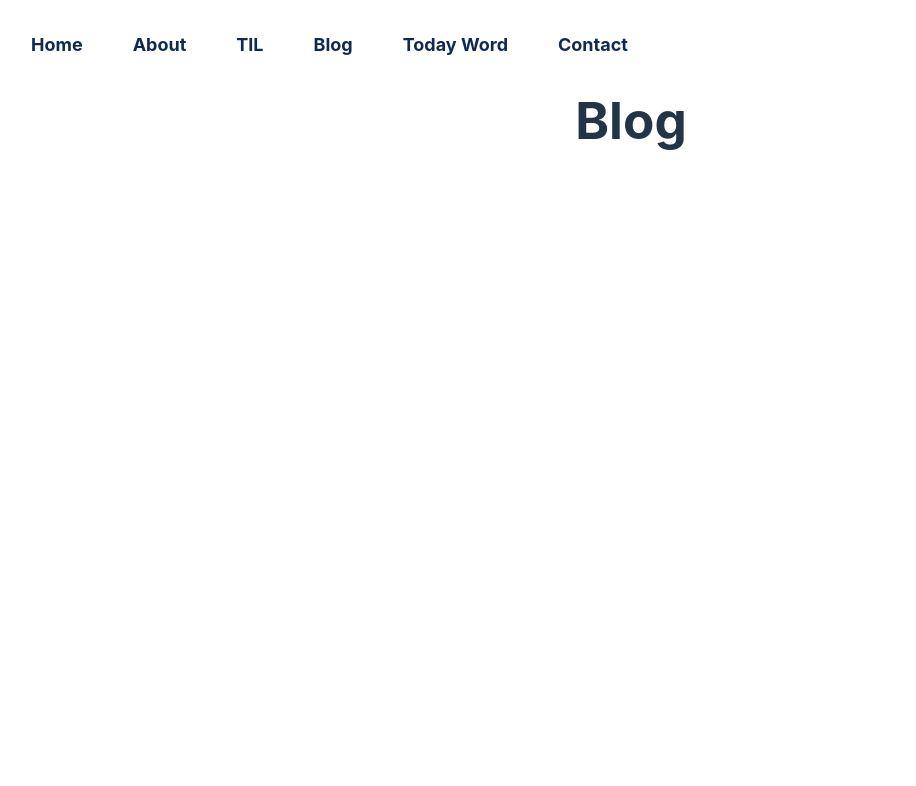
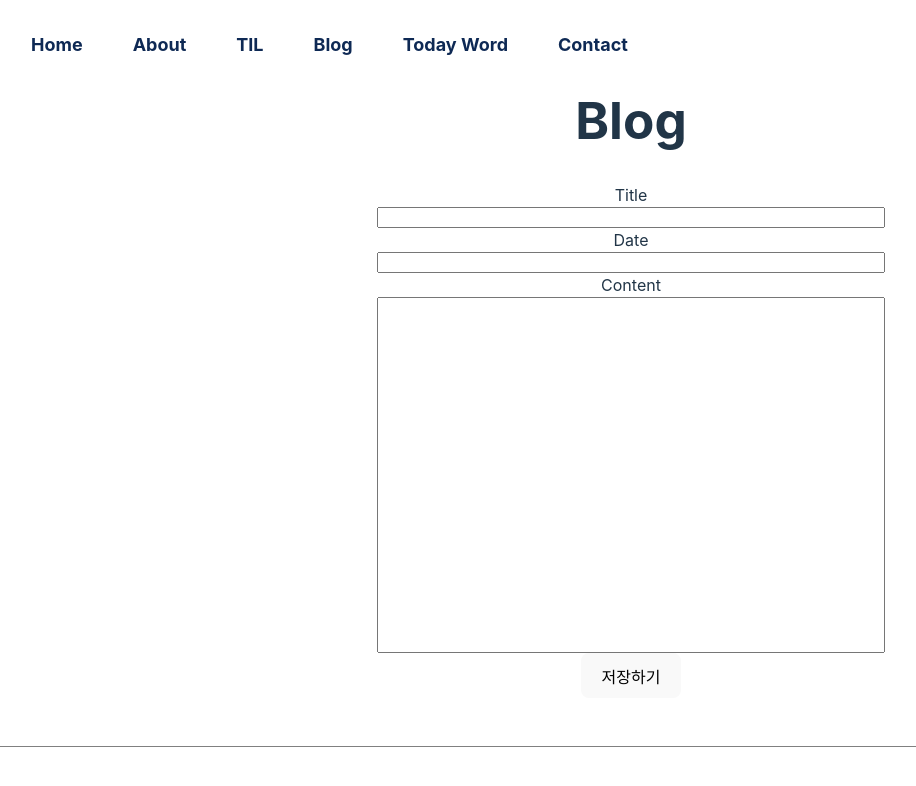
Before and after one commit to lenayoo/LENABlog, a React (Vite) app: page /blog in a window 1280 px wide. Shown: the top 786 px of the page, without its empty margins (24-940 px from the left). Built offline with nearby package versions, Linux system fonts and the light colour scheme.

Commit message:
add blog structure

```diff
--- a/src/pages/Blog.jsx
+++ b/src/pages/Blog.jsx
@@ -8,6 +8,16 @@ function Blog() {
         <NavBar />
       </div>
       <h1>Blog</h1>
+      <form className="blog-form">
+        <label>Title</label>
+        <input className="blog-title" />
+        <label>Date</label>
+        <input className="blog-date" />
+        <label>Content</label>
+        <input className="blog-content" />
+        <button>저장하기</button>
+      </form>
+      <div className="underline"></div>
     </div>
   )
 }
--- a/src/pages/style.css
+++ b/src/pages/style.css
@@ -33,3 +33,24 @@
   margin-left: 0;
   margin-right: 0;
 }
+
+/* blog */
+.blog-form {
+  display: flex;
+  flex-direction: column;
+  width: 100%;
+  align-items: center;
+}
+
+.blog-title {
+  width: 500px;
+}
+
+.blog-date {
+  width: 500px;
+}
+
+.blog-content {
+  width: 500px;
+  height: 350px;
+}
```
